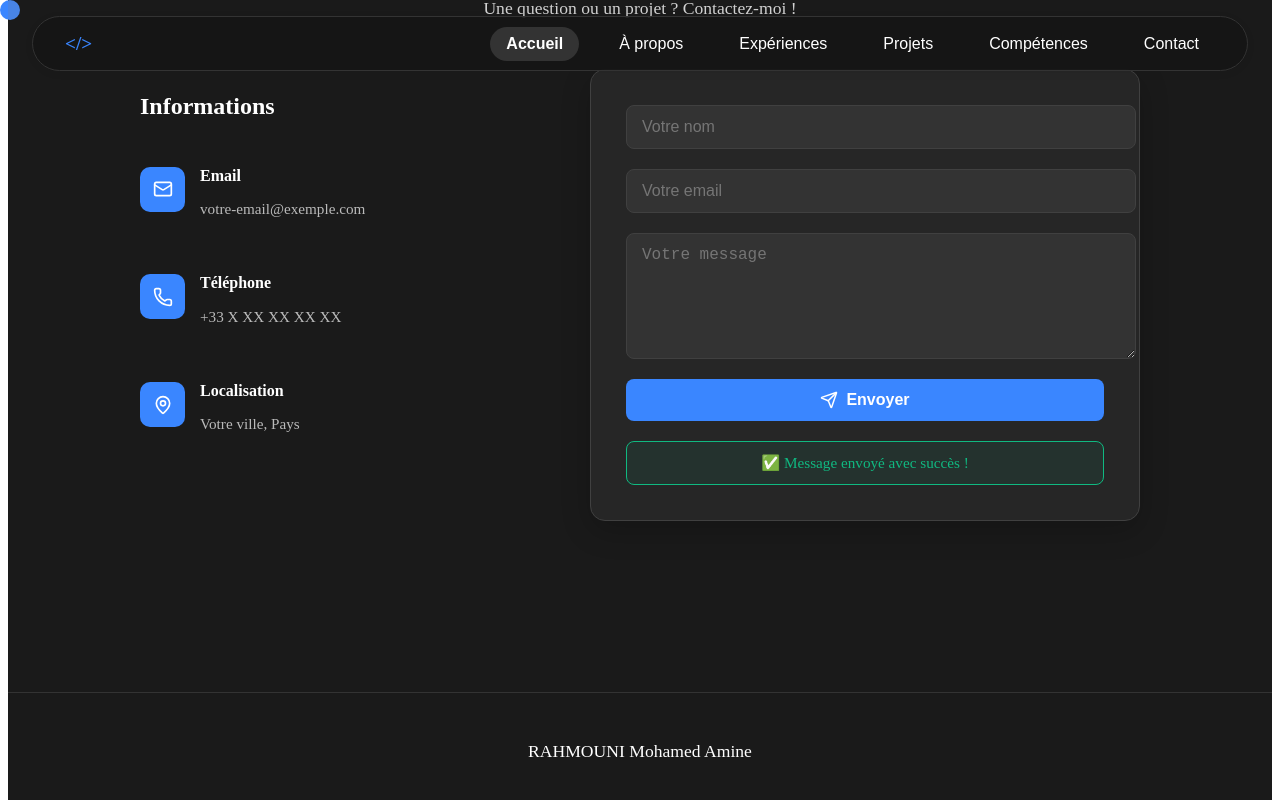
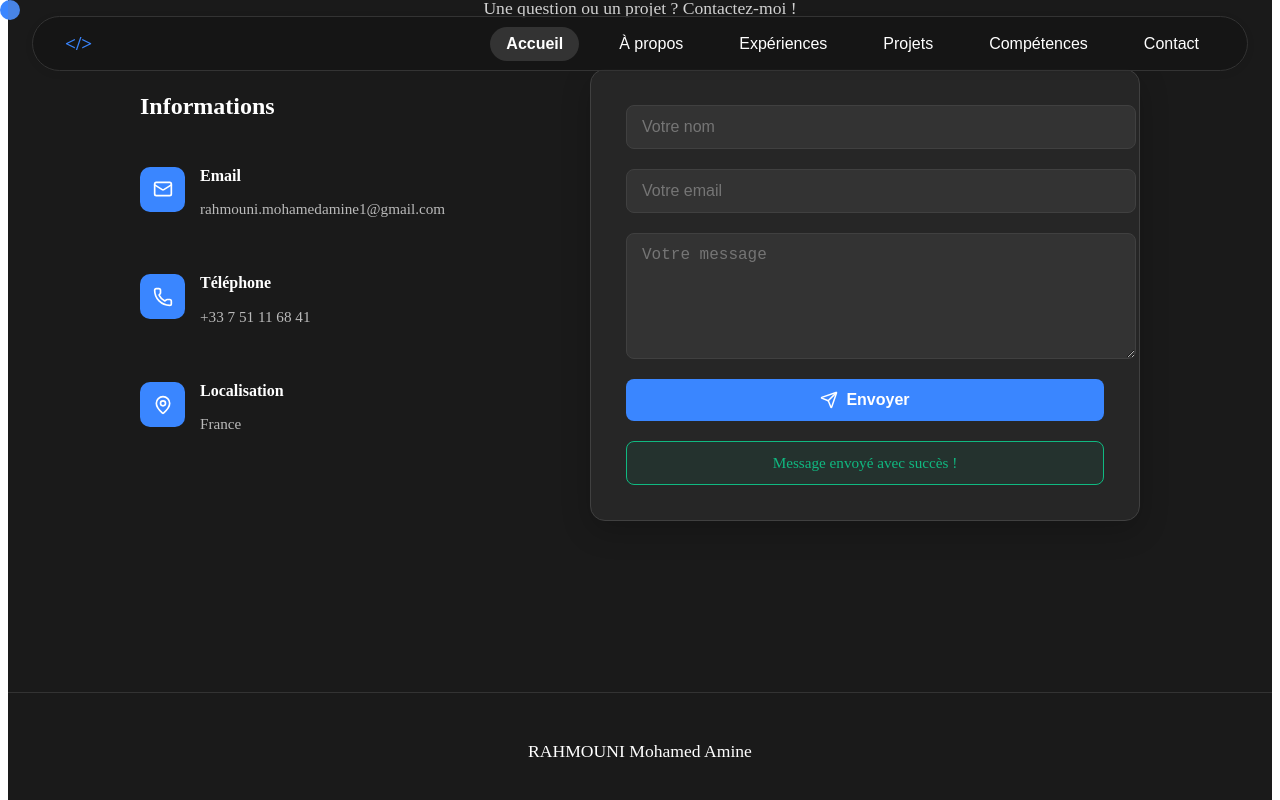
Before and after one commit to amine-rhm/mon-port, a React (Vite) app: page / in a window 1280 px wide. Both pictures are taken after typing "Sample", "name@example.com", "Sample" into the empty fields and a click on the button "Envoyer". Shown: the part 6086-6886 px from the top of the page. Built offline with nearby package versions, Linux system fonts and the light colour scheme.

Commit message:
Mise à jour du portfolio avec dernières modifications

```diff
--- a/src/sections/ContactSection.jsx
+++ b/src/sections/ContactSection.jsx
@@ -140,7 +140,7 @@ const ContactSection = forwardRef((props, ref) => {
                 </div>
                 <div>
                   <h4 style={{ fontWeight: "600", marginBottom: "3px" }}>Email</h4>
-                  <p style={{ opacity: 0.7, fontSize: "0.95rem" }}>votre-email@exemple.com</p>
+                  <p style={{ opacity: 0.7, fontSize: "0.95rem" }}>rahmouni.mohamedamine1@gmail.com</p>
                 </div>
               </div>
 
@@ -158,7 +158,7 @@ const ContactSection = forwardRef((props, ref) => {
                 </div>
                 <div>
                   <h4 style={{ fontWeight: "600", marginBottom: "3px" }}>Téléphone</h4>
-                  <p style={{ opacity: 0.7, fontSize: "0.95rem" }}>+33 X XX XX XX XX</p>
+                  <p style={{ opacity: 0.7, fontSize: "0.95rem" }}>+33 7 51 11 68 41</p>
                 </div>
               </div>
 
@@ -176,7 +176,7 @@ const ContactSection = forwardRef((props, ref) => {
                 </div>
                 <div>
                   <h4 style={{ fontWeight: "600", marginBottom: "3px" }}>Localisation</h4>
-                  <p style={{ opacity: 0.7, fontSize: "0.95rem" }}>Votre ville, Pays</p>
+                  <p style={{ opacity: 0.7, fontSize: "0.95rem" }}>France</p>
                 </div>
               </div>
 
@@ -325,9 +325,9 @@ const ContactSection = forwardRef((props, ref) => {
                       }}
                     >
                       {status === 'success' ? (
-                        '✅ Message envoyé avec succès !'
+                        'Message envoyé avec succès !'
                       ) : (
-                        '❌ Erreur lors de l\'envoi. Réessayez.'
+                        'Erreur lors de l\'envoi. Réessayez.'
                       )}
                     </motion.div>
                   )}
```
Also changed, not shown: 1 other file (tests, documents, lock files or other folders).
